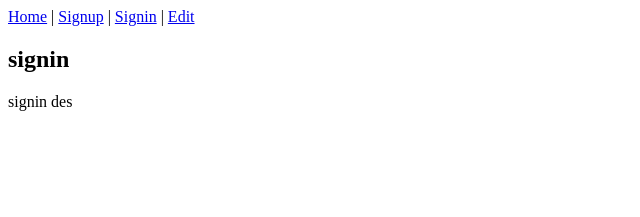
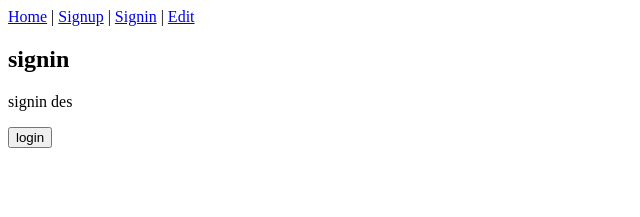
Before and after one commit to yumekiti/laravel-todo-1, a React (Create React App) app in the folder todo-app-web/: page /signin in a window 1280 px wide. Shown: the top 217 px of the page, without its empty margins (0-640 px from the left). Built offline with nearby package versions, Linux system fonts and the light colour scheme.

Commit message:
add: web-login

```diff
--- a/todo-app-web/src/components/Signin.tsx
+++ b/todo-app-web/src/components/Signin.tsx
@@ -1,10 +1,27 @@
-import { VFC } from 'react';
+import { useState, useEffect, VFC } from 'react';
+import axios from 'axios';
 
 const Signin: VFC = () => {
+
+  const [datas, setDatas] = useState([])
+
+  const login = () => {
+    const formData = {
+        email: 'test1@test.jp',
+        password: 'testtest',
+    }
+    axios.get('http://127.0.0.1:8000/api/csrf-cookie').then(() => {
+      axios
+        .post('http://127.0.0.1:8000/api/login', formData)
+        .then(res => (setDatas(res.data)))
+    });
+  }
   return (
     <>
       <h2>signin</h2>
       <p>signin des</p>
+      <p>{datas}</p>
+      <button onClick={() => login()}>login</button>
     </>
   );
 };
```
